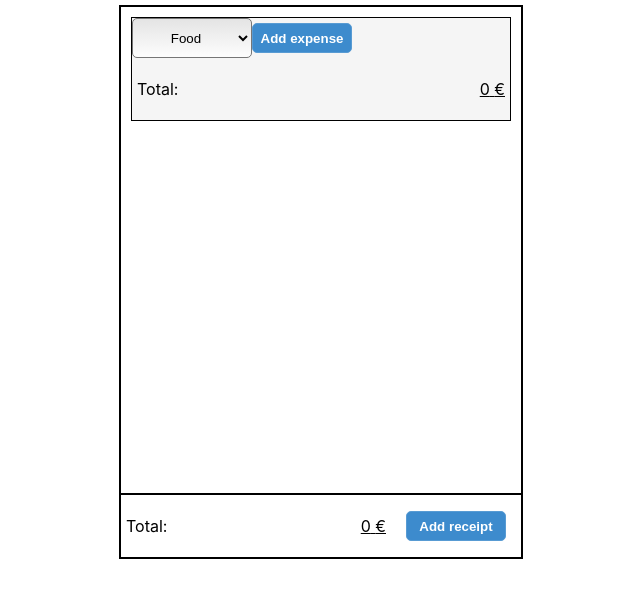
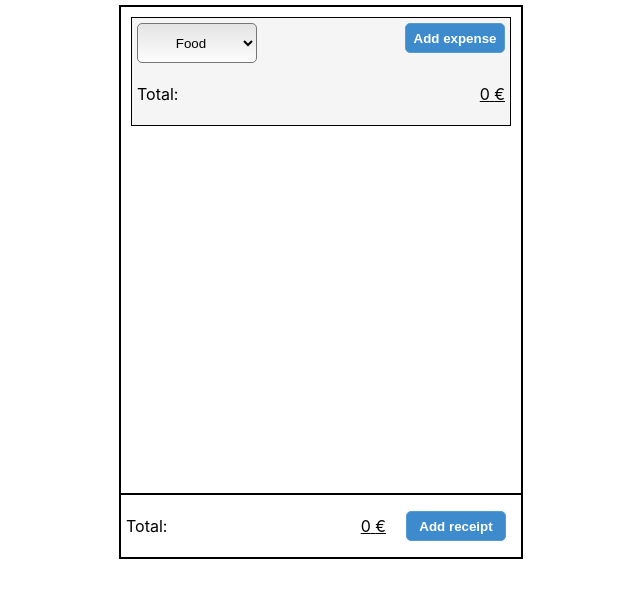
Before and after one commit to MockusT/receiptMaker, a React (Create React App) app: page / in a window 1280 px wide. Both pictures are taken after a click on the button "Add receipt". Shown: the top 598 px of the page, without its empty margins (319-959 px from the left). Built offline with nearby package versions, Linux system fonts and the light colour scheme.

Commit message:
style renamed due to comfort of using in more places

```diff
--- a/src/Components/Receipt/receipt.css
+++ b/src/Components/Receipt/receipt.css
@@ -40,3 +40,9 @@
     justify-content: center;
     align-items: center;
 }
+.split-content{
+    flex: 2 0 0;
+    display: flex;
+    justify-content: space-between;
+    margin: 5px;
+}
--- a/src/Components/SubReceipt/SubReceipt.tsx
+++ b/src/Components/SubReceipt/SubReceipt.tsx
@@ -44,12 +44,12 @@ const SubReceipt: React.FunctionComponent<SubReceiptProps> = (props: SubReceiptP
 
   return (
     <div className="subReceipt">
-      <div>
+      <div className="split-content">
         <Select value={category} handleChange={handleCategoryChange} />
         <Button name="Add expense" handleClick={handleAddProduct} />
       </div>
       {subReceipt.products.map((p) => (
-        <div key={p.id}>
+        <div key={p.id} className="split-content">
           <input
             value={p.name}
             onChange={(e): void => handleProductChange(e, p.id)}
--- a/src/Components/TotalCost/TotalCost.tsx
+++ b/src/Components/TotalCost/TotalCost.tsx
@@ -1,5 +1,4 @@
 import React from 'react';
-import './totalCost.css';
 
 interface TotalCostProps {
     cost: number;
@@ -9,7 +8,7 @@ const TotalCost: React.FunctionComponent<TotalCostProps> = (props: TotalCostProp
   const { cost } = props;
 
   return (
-    <div className="total-price">
+    <div className="split-content">
       <p>Total:</p>
       <p className="cost">
         {cost}
--- a/src/Components/TotalCost/totalCost.css
+++ /dev/null
@@ -1,6 +0,0 @@
-.total-price{
-    flex: 2 0 0;
-    display: flex;
-    justify-content: space-between;
-    margin: 5px;
-}
```
